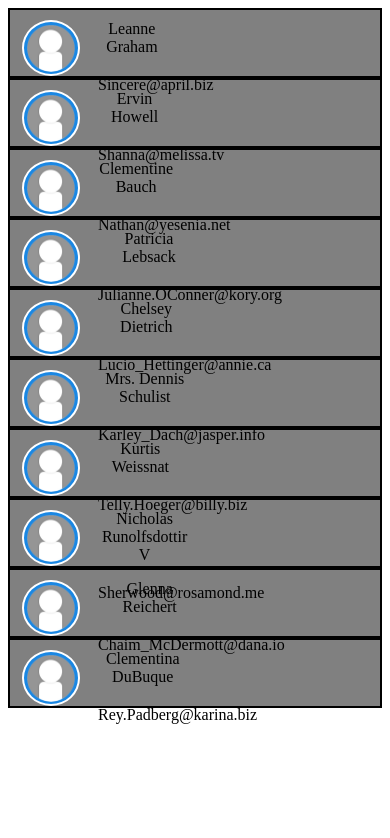
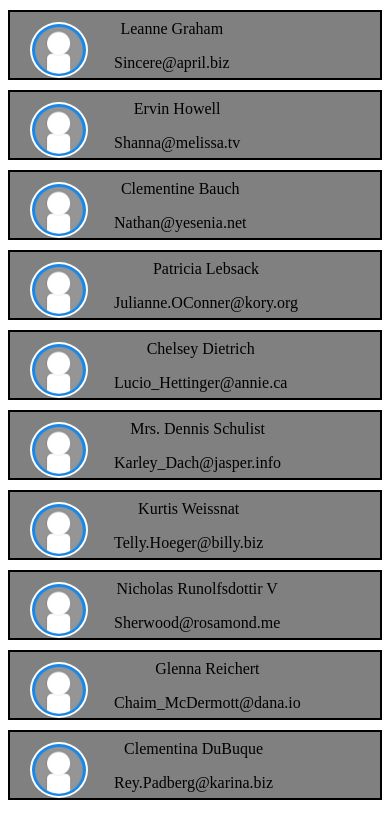
Before and after one commit to armenio2/time-line2, a React (Create React App) app: page / in a window 390 px wide. Shown: the top 838 px of the page. Built offline with nearby package versions, Linux system fonts and the light colour scheme.

Commit message:
fix mobile

```diff
--- a/src/components/support/table/rowTable/rowTable.jsx
+++ b/src/components/support/table/rowTable/rowTable.jsx
@@ -33,7 +33,9 @@ const styles = {
     boxSizing: 'border-box',
     width: '100%',
     height: '70px',
-    textAlign: 'center'
+    textAlign: 'center',
+    marginTop: 10,
+    padding: '0px 10px 0px 10px'
 }
 
 const flexRows = {
@@ -46,14 +48,15 @@ const rows = {
 
 const columnsAvatar = {
     flex: '50%',
-    width: '80%',
+    width: '20%',
     padding: '10px',
 }
 
 const columns = {
     flex: '50%',
-    width: '50%',
-    padding: '10px',
+    width: '100%',
+    bot: '50%',
+    padding: '8px',
 }
 
 export default RowTable;
--- a/src/components/support/table/table.jsx
+++ b/src/components/support/table/table.jsx
@@ -3,9 +3,7 @@ import RowTable from './rowTable/rowTable';
 
 
 const buildTable = (data) => {
-    console.log("data ", data)
     const result = data.map(element => {
-        console.log("element ", element)
         return <RowTable name={element.name} email={element.email} />
     });
     return result
```
